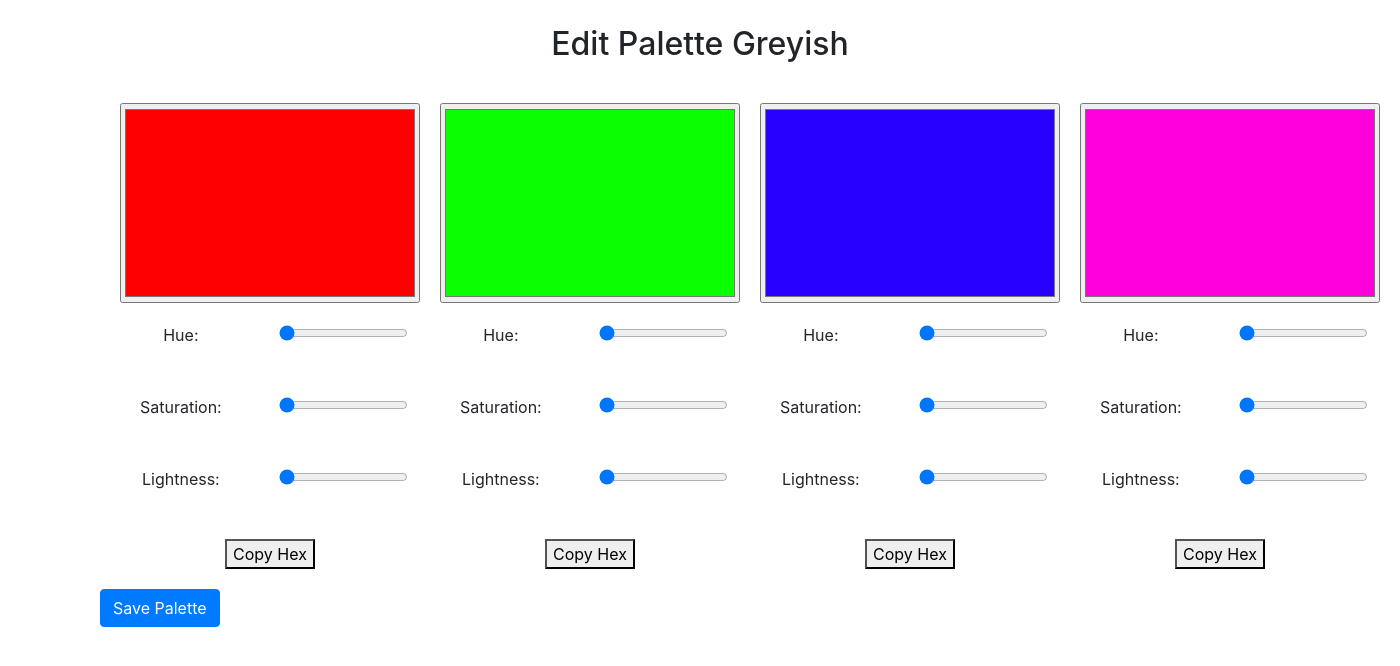
After one commit to Nurike993/Colour-palette, a Django app: page /edit/1/ in a window 1400 px wide. The commit adds this page. Shown: the top 666 px of the page. Run offline with Django 4.2, Linux system fonts and the light colour scheme; data comes from the database, SQL or seed files in the repository; both versions use the stored data as it was after the commit; some libraries are stand-ins or nearby versions.

Commit message:
финальный пуш

```diff
--- a/main/models.py
+++ b/main/models.py
@@ -1,4 +1,5 @@
 from django.db import models
+from django.contrib.auth.models import User
 
 class Palette(models.Model):
     name = models.CharField(max_length=100, null=True)
@@ -10,3 +11,7 @@ class Palette(models.Model):
     hex_code3 = models.CharField(max_length=7, null=True)
     color4 = models.CharField(max_length=100, null=True)
     hex_code4 = models.CharField(max_length=7, null=True)
+
+class UserPalette(models.Model):
+    user = models.OneToOneField(User, on_delete=models.CASCADE)
+    palettes = models.ManyToManyField(Palette)
--- /dev/null
+++ b/main/templates/main/edit.html
@@ -0,0 +1,199 @@
+<!DOCTYPE html>
+<html lang="en">
+<head>
+    <meta charset="UTF-8">
+    <meta name="viewport" content="width=device-width, initial-scale=1.0">
+    <title>Edit palette</title>
+    <link rel="stylesheet" href="https://stackpath.bootstrapcdn.com/bootstrap/4.5.2/css/bootstrap.min.css">
+    <!-- Bootstrap JavaScript -->
+    <script src="https://code.jquery.com/jquery-3.6.0.min.js"></script>
+    <script src="https://cdnjs.cloudflare.com/ajax/libs/popper.js/1.16.0/umd/popper.min.js"></script>
+    <script src="https://stackpath.bootstrapcdn.com/bootstrap/4.5.2/js/bootstrap.min.js"></script>
+</head>
+<body>
+    <style>
+        .word{
+            text-align: center;
+        }
+        .soz{
+            margin-top: 25px;
+        }
+        .editor{
+            height: 417px;
+            width: 1300px;
+            margin-left: 100px;
+            margin-top: 40px;
+            display: flex;
+            flex-wrap: wrap; /* Ensure items wrap to new line if necessary */
+            justify-content: space-between; /* Distribute items evenly along the main axis */
+        }
+        .color-box {
+            margin-left: 20px;
+            width: 300px;
+        }
+        .box{
+            height: 200px;
+            width: 300px;
+        }
+
+        .grid-container {
+            width: 300px;
+            display: grid;
+            column-gap: 17px;
+            grid-template-columns: auto auto;
+        }
+
+        .grid-item {
+            left: 0;
+            padding: 20px;
+        }
+
+        .big-grid-container {
+            display: grid;
+            grid-template-columns: auto auto auto auto;
+        }
+
+        .big-grid-item {
+            text-align: center;
+        }
+    </style>
+    <div class="word">
+        <h2 class="soz">Edit Palette {{ palette.name }}</h2>
+    </div>
+
+    <div class="editor">
+        <form action="/edit/{{ palette_id }}/" method="post">
+            {% csrf_token %}
+            <div class="big-grid-container">
+                <div class="big-grid-item">
+                    <div class="color-box">
+                        <input type="color" id="color1" class="box" value="{{ palette.hex_code1 }}">
+                        <div class="slider">
+                            <div class="grid-container">
+                                <div class="grid-item"><label for="hue1">Hue:</label></div>
+                                <div class="grid-item"><input type="range" id="hue1" name="hue1" min="0" max="360" value="0"></div>
+
+                                <div class="grid-item"><label for="saturation1">Saturation:</label></div>
+                                <div class="grid-item"><input type="range" id="saturation1" name="saturation1" min="0" max="100" value="0"></div>
+
+                                <div class="grid-item"><label for="lightness1">Lightness:</label></div>
+                                <div class="grid-item"><input type="range" id="lightness1" name="lightness1" min="0" max="50" value="0"></div>
+                            </div>
+                        </div>
+                        <div class="grid-item"><button class="copy-button" data-hex="{{ palette.hex_code1 }}">Copy Hex</button></div>
+                    </div>
+                </div>
+                <div class="big-grid-item">
+                    <div class="color-box">
+                        <input type="color" id="color2" class="box" value="{{ palette.hex_code2 }}">
+                        <div class="slider">
+                            <div class="grid-container">
+                                <div class="grid-item"><label for="hue2">Hue:</label></div>
+                                <div class="grid-item"><input type="range" id="hue2" name="hue2" min="0" max="360" value="0"></div>
+
+                                <div class="grid-item"><label for="saturation2">Saturation:</label></div>
+                                <div class="grid-item"><input type="range" id="saturation2" name="saturation2" min="0" max="100" value="0"></div>
+
+                                <div class="grid-item"><label for="lightness2">Lightness:</label></div>
+                                <div class="grid-item"><input type="range" id="lightness2" name="lightness2" min="0" max="50" value="0"></div>
+                            </div>
+                        </div>
+                        <div class="grid-item"><button class="copy-button" data-hex="{{ palette.hex_code2 }}">Copy Hex</button></div>
+                    </div>
+                </div>
+                <div class="big-grid-item">
+                    <div class="color-box">
+                        <input type="color" id="color3" class="box" value="{{ palette.hex_code3 }}">
+                        <div class="slider">
+                            <div class="grid-container">
+                                <div class="grid-item"><label for="hue3">Hue:</label></div>
+                                <div class="grid-item"><input type="range" id="hue3" name="hue3" min="0" max="360" value="0"></div>
+
+                                <div class="grid-item"><label for="saturation3">Saturation:</label></div>
+                                <div class="grid-item"><input type="range" id="saturation3" name="saturation3" min="0" max="100" value="0"></div>
+
+                                <div class="grid-item"><label for="lightness3">Lightness:</label></div>
+                                <div class="grid-item"><input type="range" id="lightness3" name="lightness3" min="0" max="50" value="0"></div>
+                            </div>
+                        </div>
+                        <div class="grid-item"><button class="copy-button" data-hex="{{ palette.hex_code3 }}">Copy Hex</button></div>
+                    </div>
+                </div>
+                <div class="big-grid-item">
+                    <div class="color-box">
+                        <input type="color" id="color4" class="box" value="{{ palette.hex_code4 }}">
+                        <div class="slider">
+                            <div class="grid-container">
+                                <div class="grid-item"><label for="hue4">Hue:</label></div>
+                                <div class="grid-item"><input type="range" id="hue4" name="hue4" min="0" max="360" value="0"></div>
+
+                                <div class="grid-item"><label for="saturation4">Saturation:</label></div>
+                                <div class="grid-item"><input type="range" id="saturation4" name="saturation4" min="0" max="100" value="0"></div>
+
+                                <div class="grid-item"><label for="lightness4">Lightness:</label></div>
+                                <div class="grid-item"><input type="range" id="lightness4" name="lightness4" min="0" max="50" value="0"></div>
+                            </div>
+                        </div>
+                    </div>
+                    <div class="grid-item"><button class="copy-button" data-hex="{{ palette.hex_code4 }}">Copy Hex</button></div>
+                </div>
+            </div>
+        </form>
+        <form action="{% url 'save_palette' palette_id=palette.id %}" method="post">
+            {% csrf_token %}
+            <button type="submit" class="btn btn-primary">Save Palette</button>
+        </form>
+    </div>
+    <script src="https://code.jquery.com/jquery-3.6.0.min.js"></script>
+    <script>
+        $(document).ready(function () {
+            $(".copy-button").click(function(event){
+                event.preventDefault();
+                var hexCode = $(this).closest('.big-grid-item').find('input[type=color]').val();
+                copyToClipboard(hexCode);
+            });
+
+            $("input[type=range]").on('input', function () {
+                var hue = $(this).closest('.slider').find("input[type=range][name^=hue]").val();
+                var saturation = $(this).closest('.slider').find("input[type=range][name^=saturation]").val();
+                var lightness = $(this).closest('.slider').find("input[type=range][name^=lightness]").val();
+                var hexColor = HSLToHex(hue, saturation, lightness);
+                $(this).closest('.slider').siblings("input[type=color]").val(hexColor);
+            });
+        });
+
+        function copyToClipboard(text) {
+            navigator.clipboard.writeText(text);
+        }
+
+        function HSLToHex(h, s, l) {
+            h /= 360;
+            s /= 100;
+            l /= 100;
+            let r, g, b;
+            if (s === 0) {
+                r = g = b = l;
+            } else {
+                const hue2rgb = (p, q, t) => {
+                    if (t < 0) t += 1;
+                    if (t > 1) t -= 1;
+                    if (t < 1 / 6) return p + (q - p) * 6 * t;
+                    if (t < 1 / 2) return q;
+                    if (t < 2 / 3) return p + (q - p) * (2 / 3 - t) * 6;
+                    return p;
+                };
+                const q = l < 0.5 ? l * (1 + s) : l + s - l * s;
+                const p = 2 * l - q;
+                r = hue2rgb(p, q, h + 1 / 3);
+                g = hue2rgb(p, q, h);
+                b = hue2rgb(p, q, h - 1 / 3);
+            }
+            const toHex = x => {
+                const hex = Math.round(x * 255).toString(16);
+                return hex.length === 1 ? '0' + hex : hex;
+            };
+            return `#${toHex(r)}${toHex(g)}${toHex(b)}`;
+        }
+    </script>
+</body>
+</html>
--- a/main/urls.py
+++ b/main/urls.py
@@ -2,6 +2,13 @@ from django.urls import path
 from . import views
 
 urlpatterns = [
-    path("", views.index, name="index"),
+    path("", views.index, name="glavnaya"),
+    path("registration/", views.register, name="registration"),
+    path('login/', views.login_request, name="login"),
+    path('profile/', views.profile, name="profile"),
+    path('delete/', views.delete_user, name="delete"),
+    path('logout/', views.logout_request, name="logout"),
     path('delete/<int:color_id>/', views.delete_color, name='delete_color'),
+    path('edit/<int:palette_id>/', views.edit_palette, name='edit_palette'),
+    path('save_palette/<int:palette_id>/', views.save_palette, name='save_palette'),
 ]
--- a/main/views.py
+++ b/main/views.py
@@ -1,10 +1,90 @@
 from django.shortcuts import render, redirect
-from .models import Palette
+from .models import Palette, UserPalette
+from django.http import (HttpResponse, HttpResponseBadRequest, HttpResponseForbidden)
+from django.views.decorators.csrf import csrf_exempt
+
+from .forms import NewUser
+from django.contrib.auth import login
+from django.contrib import messages
+from django.contrib.auth import login, logout, authenticate
+from django.contrib.auth.forms import AuthenticationForm
+from django.views.decorators.cache import cache_page
+from django.views.decorators.csrf import csrf_protect
+from django.contrib.auth.decorators import login_required
 
 def index(request):
     palettes = Palette.objects.all()
     return render(request, 'main/index.html', {'palettes': palettes})
 
+
+@csrf_exempt
+def register(request):
+    if request.method == "POST":
+        form = NewUser(request.POST)
+        print(form.errors)
+        if form.is_valid():
+            user = form.save()
+            return redirect("login")
+        else:
+            return render(request, 'main/registrationform.html', {"register_form":form})
+    form = NewUser()
+    return render(request=request, template_name="main/registrationform.html", context={"register_form":form})
+
+@csrf_exempt
+def login_request(request):
+    if request.method == "POST":
+        form = AuthenticationForm(request, data=request.POST)
+        if form.is_valid():
+            username = form.cleaned_data.get('username')
+            password = form.cleaned_data.get('password')
+            user = authenticate(username=username, password=password)
+            if user is not None:
+                login(request, user)
+                messages.info(request, f"Logged in")
+                return redirect("glavnaya")
+            else:
+                return render(request, 'main/login.html', {"login_form":form})
+        else:
+            return render(request, 'main/login.html', {"login_form":form})
+    form = AuthenticationForm()
+    return render(request, 'main/login.html', {"login_form":form})
+
+def logout_request(request):
+    logout(request)
+    return redirect('glavnaya')
+
+def profile(request):
+    return render(request, 'main/profile.html')
+
+def delete_user(request):
+    context = {}
+
+    if not request.user.is_authenticated:
+        return redirect("login")
+
+    try:
+        user = request.user
+        user.delete()
+        return redirect("glavnaya")
+    except Exception as e:
+        context['msg'] = 'Something went wrong!'
+
+    return render(request, 'main/profile.html', context=context)
+
+def edit_palette(request, palette_id):
+    palette = Palette.objects.get(id=palette_id)
+    return render(request, 'main/edit.html', {'palette': palette, 'palette_id': palette_id})
+
+@login_required
+def save_palette(request, palette_id):
+    if request.method == "POST":
+        palette = Palette.objects.get(id=palette_id)
+        user_palette, created = UserPalette.objects.get_or_create(user=request.user)
+        user_palette.palettes.add(palette)
+        user_palette.save()
+        print(user_palette.palettes)
+        return redirect('profile')
+
 def delete_color(request, color_id):
     color = Palette.objects.get(pk=color_id)
     color.delete()
--- a/shtuka/settings.py
+++ b/shtuka/settings.py
@@ -37,8 +37,11 @@ INSTALLED_APPS = [
     'django.contrib.sessions',
     'django.contrib.messages',
     'django.contrib.staticfiles',
-    'main'
+    'main',
+    'crispy_forms',
+    'crispy_bootstrap4',
 ]
+CRISPY_TEMPLATE_PACK = 'bootstrap4'
 
 MIDDLEWARE = [
     'django.middleware.security.SecurityMiddleware',
--- a/shtuka/urls.py
+++ b/shtuka/urls.py
@@ -3,5 +3,6 @@ from django.urls import path, include
 
 urlpatterns = [
     path('', include("main.urls")),
+    path('edit/', include("main.urls")),
     path('admin/', admin.site.urls),
 ]
```
Also changed, not shown: main/forms.py (+25 -4 lines), main/templates/main/index.html (+67 -18 lines), main/templates/main/login.html (added, +23 -0 lines), main/templates/main/profile.html (added, +67 -0 lines), main/templates/main/registrationform.html (added, +22 -0 lines), db.sqlite3, main/migrations/0004_palette_user.py (added), main/migrations/0005_remove_palette_user_userprofile.py (added), main/migrations/0006_delete_userprofile.py (added), main/migrations/0007_userprofile.py (added), main/migrations/0008_delete_userprofile.py (added), main/migrations/0009_palette_user.py (added), main/migrations/0010_remove_palette_user_userpalette.py (added).
